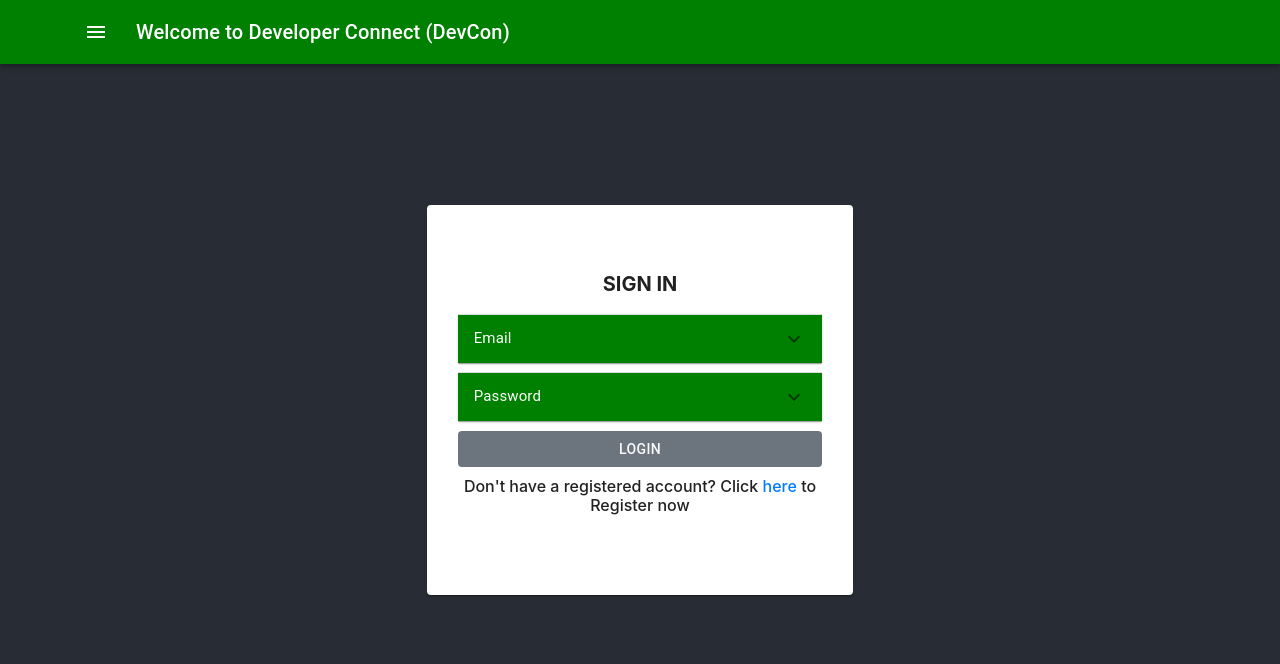
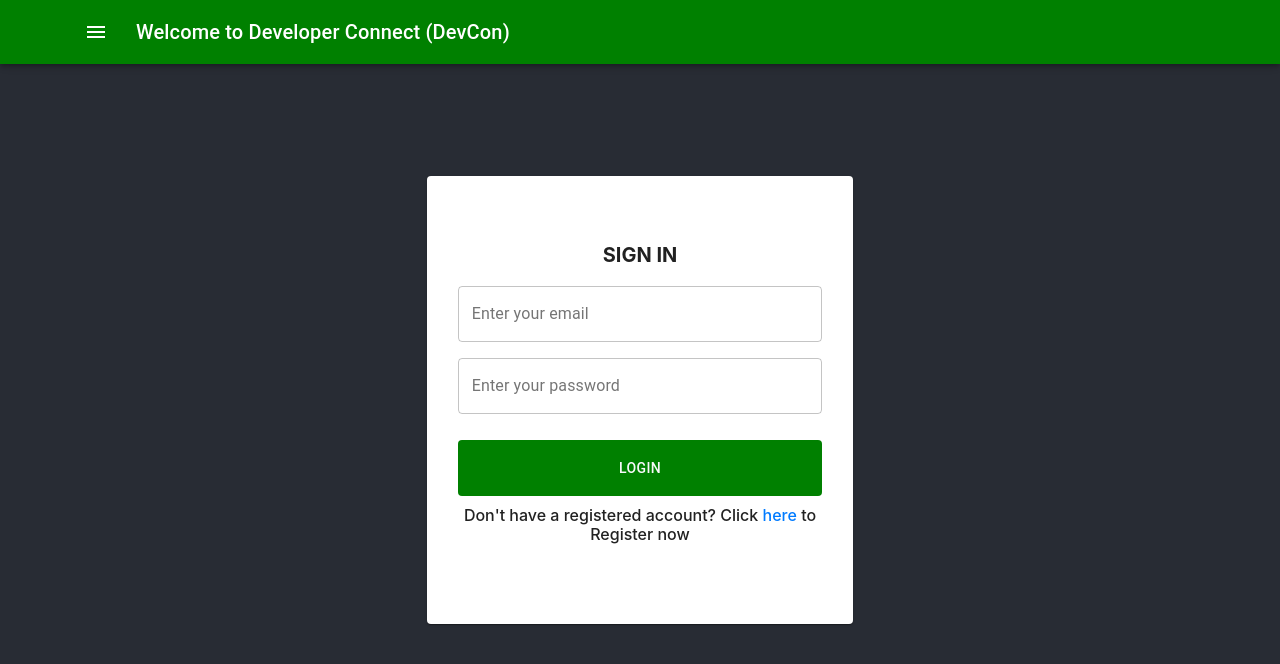
Before and after one commit to Baronchibuikem/Devsconnect, a React (Create React App) app in the folder client/: page /login in a window 1280 px wide. Shown: the top 664 px of the page. Built offline with nearby package versions, Linux system fonts and the light colour scheme.

Commit message:
Redesigned the login form

```diff
--- a/client/src/components/authentication/Login.jsx
+++ b/client/src/components/authentication/Login.jsx
@@ -1,52 +1,18 @@
-import React, { useState } from "react";
+import React from "react";
 import { useSelector, useDispatch } from "react-redux";
 import { useForm } from "react-hook-form";
-import { makeStyles } from "@material-ui/core/styles";
-import Accordion from "@material-ui/core/Accordion";
-import AccordionDetails from "@material-ui/core/AccordionDetails";
-import AccordionSummary from "@material-ui/core/AccordionSummary";
 import Typography from "@material-ui/core/Typography";
-import ExpandMoreIcon from "@material-ui/icons/ExpandMore";
-import TextField from "@material-ui/core/TextField";
 import Card from "@material-ui/core/Card";
 import CardActions from "@material-ui/core/CardActions";
 import CardContent from "@material-ui/core/CardContent";
+import TextField from "@material-ui/core/TextField";
 import Button from "@material-ui/core/Button";
 import "../../assets/css/Login.css";
 import { loginUser } from "../../store/actions/authActions";
 
 import { Link } from "react-router-dom";
 
-const useStyles = makeStyles((theme) => ({
-  root: {
-    width: "100%",
-  },
-  heading: {
-    fontSize: theme.typography.pxToRem(15),
-    flexBasis: "33.33%",
-    flexShrink: 0,
-    color: "white",
-  },
-  secondaryHeading: {
-    fontSize: theme.typography.pxToRem(15),
-    color: theme.palette.text.secondary,
-  },
-  backgroundColor: {
-    backgroundColor: "green",
-  },
-  paddingBottom: {
-    marginBottom: "10px",
-  },
-}));
-
 export default function Login() {
-  const classes = useStyles();
-  const [expanded, setExpanded] = useState(false);
-  const [values, setValues] = useState({
-    password: "",
-    showPassword: false,
-  });
-
   // Here we are instantiating our dispatch action
   const dispatch = useDispatch();
 
@@ -54,14 +20,13 @@ export default function Login() {
   const { register, handleSubmit, errors } = useForm();
 
   // this is used to dispatch a redux action with the neeeded login data
-  const onSubmit = (data) => {
-    console.log("Login Button Clicked", data);
+  const regSubmit = (data) => {
     dispatch(loginUser({ email: data.email, password: data.password }));
   };
 
-  const handleChange = (panel) => (event, isExpanded) => {
-    setExpanded(isExpanded ? panel : false);
-  };
+  const params = useSelector((state) => ({
+    errors: state.error_reducer.error,
+  }));
 
   return (
     <div
@@ -74,11 +39,8 @@ export default function Login() {
         justifyContent: "center",
       }}
     >
-      <Card
-        className={classes.root}
-        className="container col-md-4 py-5 col-sm-12"
-      >
-        <form onSubmit={handleSubmit(onSubmit)}>
+      <Card className="container col-md-4 py-5 col-sm-12">
+        <form onSubmit={handleSubmit(regSubmit)}>
           <CardContent>
             <Typography
               class="text-uppercase text-center font-weight-bold"
@@ -86,56 +48,36 @@ export default function Login() {
             >
               Sign In
             </Typography>
-            <Accordion
-              expanded={expanded === "panel3"}
-              onChange={handleChange("panel3")}
-              className={classes.paddingBottom}
-            >
-              <AccordionSummary
-                expandIcon={<ExpandMoreIcon />}
-                aria-controls="panel3bh-content"
-                id="panel3bh-header"
-                className={classes.backgroundColor}
-              >
-                <Typography className={classes.heading}>Email</Typography>
-              </AccordionSummary>
-              <AccordionDetails>
-                <input
-                  type="email"
-                  name="email"
-                  className="form-control"
-                  placeholder="Email"
-                  ref={register({ required: true })}
-                />
-              </AccordionDetails>
-            </Accordion>
-            <Accordion
-              expanded={expanded === "panel4"}
-              onChange={handleChange("panel4")}
-            >
-              <AccordionSummary
-                expandIcon={<ExpandMoreIcon />}
-                aria-controls="panel4bh-content"
-                id="panel4bh-header"
-                className={classes.backgroundColor}
-              >
-                <Typography className={classes.heading}>Password</Typography>
-              </AccordionSummary>
-              <AccordionDetails>
-                <input
-                  type={values.showPassword ? "text" : "password"}
-                  className="form-control fa fa-2x fa-eye"
-                  name="password"
-                  onChange={handleChange("password")}
-                  ref={register({ required: true })}
-                />
-              </AccordionDetails>
-            </Accordion>{" "}
+
+            <TextField
+              id="outlined-basic"
+              label="Enter your email"
+              variant="outlined"
+              inputRef={register({ required: true })}
+              name="email"
+              type="email"
+              // helperText={errors.username ? errors.username.message : ''}
+              error={!!errors.username}
+              fullWidth
+            />
+            <TextField
+              id="outlined-basic"
+              label="Enter your password"
+              variant="outlined"
+              inputRef={register({ required: true })}
+              name="password"
+              type="password"
+              className="my-3"
+              // helperText={errors.username ? errors.username.message : ''}
+              error={!!errors.username}
+              fullWidth
+            />
             <CardActions>
               <Button
                 disableElevation
                 type="submit"
-                className="mx-auto px-5 col-sm-12 bg-secondary text-light"
+                style={{ backgroundColor: "green" }}
+                className="mx-auto px-5 col-sm-12 text-light p-3"
               >
                 Login
               </Button>
--- a/client/src/components/authentication/Registration.jsx
+++ b/client/src/components/authentication/Registration.jsx
@@ -11,7 +11,7 @@ import CardActions from "@material-ui/core/CardActions";
 import CardContent from "@material-ui/core/CardContent";
 import Button from "@material-ui/core/Button";
 import "../../assets/css/Login.css";
-import { Link, withRouter } from "react-router-dom";
+import { Link } from "react-router-dom";
 import { useForm } from "react-hook-form";
 import { registerUser } from "../../store/actions/authActions";
 import { useSelector, useDispatch } from "react-redux";
--- a/client/src/components/common_pages/Navbar.jsx
+++ b/client/src/components/common_pages/Navbar.jsx
@@ -12,7 +12,6 @@ import "../../assets/css/Navbar.css";
 import AppBar from "@material-ui/core/AppBar";
 import Toolbar from "@material-ui/core/Toolbar";
 import Typography from "@material-ui/core/Typography";
-import Button from "@material-ui/core/Button";
 
 import { useSelector } from "react-redux";
 
--- a/client/src/store/actions/authActions.js
+++ b/client/src/store/actions/authActions.js
@@ -1,4 +1,3 @@
-import axios from "axios";
 import setAuthToken from "../../utils/setAuthToken";
 import jwt_decode from "jwt-decode";
 import { callApi } from "../api_calls";
--- a/client/src/store/reducers/errorReducer.js
+++ b/client/src/store/reducers/errorReducer.js
@@ -1,8 +1,8 @@
-import { GET_ERRORS, CLEAR_ERRORS } from '../actions/types';
+import { GET_ERRORS, CLEAR_ERRORS } from "../actions/action_types";
 
 const initialState = {};
 
-export default function(state = initialState, action) {
+export default function (state = initialState, action) {
   switch (action.type) {
     case GET_ERRORS:
       return action.payload;
--- a/client/src/store/reducers/index.js
+++ b/client/src/store/reducers/index.js
@@ -1,17 +1,18 @@
 import { combineReducers } from "redux";
 import authentication from "./authentication_reducer";
-import storage from 'redux-persist/lib/storage'
-import { persistReducer } from 'redux-persist'
-
+import error_reducer from "./errorReducer";
+import storage from "redux-persist/lib/storage";
+import { persistReducer } from "redux-persist";
 
 const persistConfig = {
-	key: 'root',
-	storage,
-	whiteList: ["authentication"]
-}
+  key: "root",
+  storage,
+  whiteList: ["authentication"],
+};
 
 const rootReducer = combineReducers({
-	authentication
-})
+  authentication,
+  error_reducer,
+});
 
-export default persistReducer(persistConfig, rootReducer)
+export default persistReducer(persistConfig, rootReducer);
```
Also changed, not shown: 1 other file (tests, documents, lock files or other folders).
